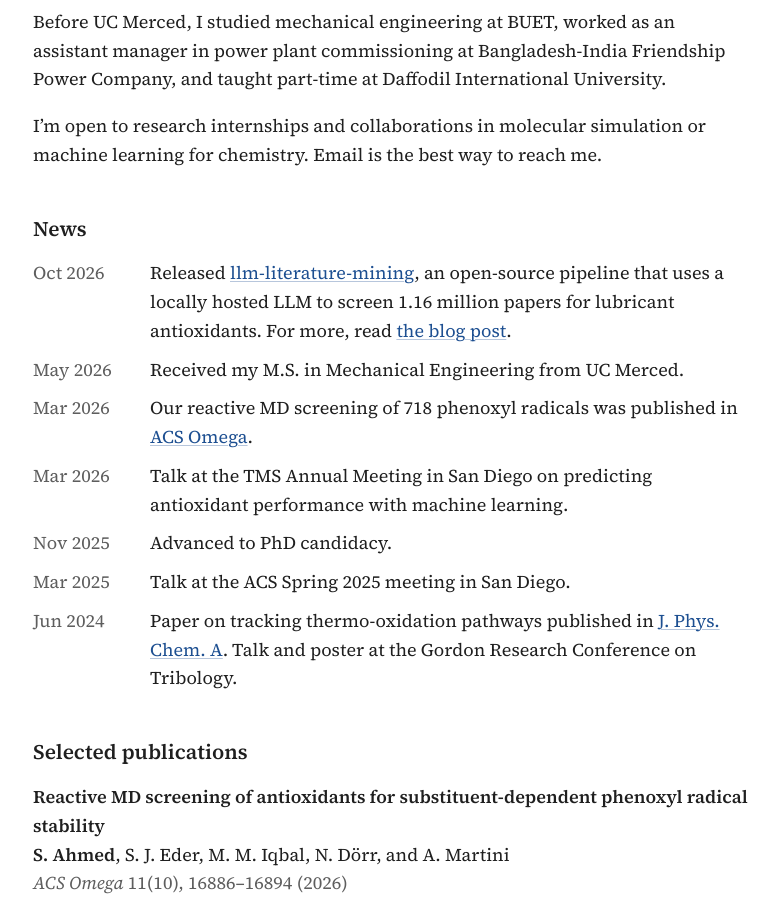
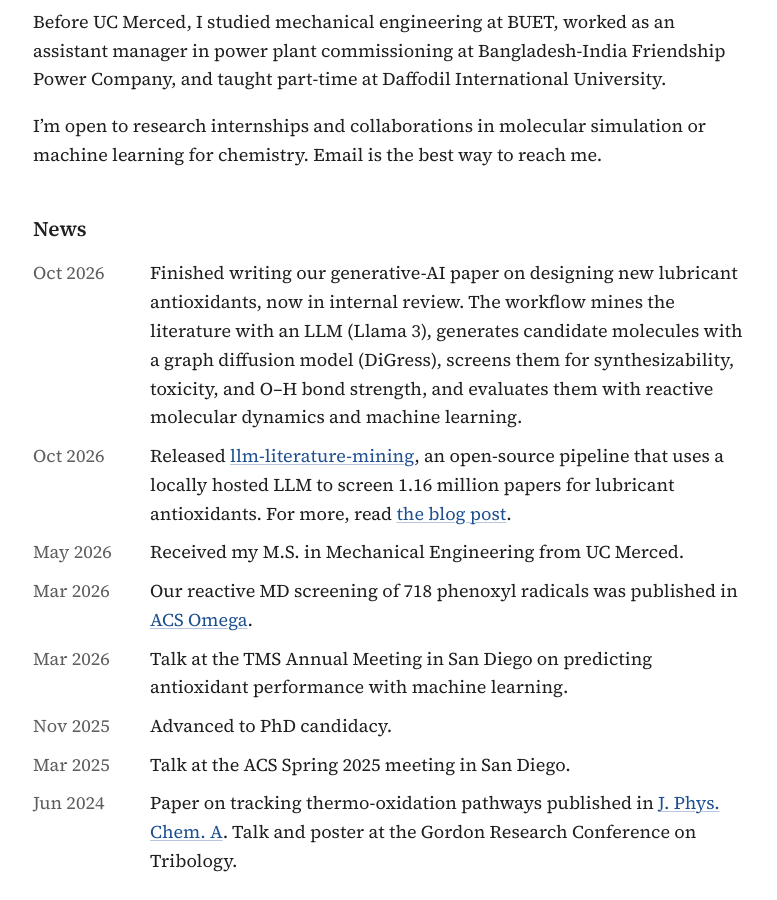
Before and after one commit to sahmed73/sahmed73.github.io, a Jekyll site: the page built from index.md, in a window 1280 px wide and 900 px high, scrolled down 614 px. Shown: the whole window, without its empty margins (247-1024 px from the left). Built offline with Jekyll 4.4.1, drawn with Linux system fonts in a browser that asks for light colours.

Commit message:
Add news item on the generative-AI paper in internal review

```diff
--- a/_data/news.yml
+++ b/_data/news.yml
@@ -1,4 +1,7 @@
 # Newest first. Text is Markdown.
+
+- date: Oct 2026
+  text: Finished writing our generative-AI paper on designing new lubricant antioxidants, now in internal review. The workflow mines the literature with an LLM (Llama 3), generates candidate molecules with a graph diffusion model (DiGress), screens them for synthesizability, toxicity, and O–H bond strength, and evaluates them with reactive molecular dynamics and machine learning.
 
 - date: Oct 2026
   text: Released [llm-literature-mining](https://github.com/sahmed73/llm-literature-mining), an open-source pipeline that uses a locally hosted LLM to screen 1.16 million papers for lubricant antioxidants. For more, read [the blog post](/perspectives/reading-a-million-papers-with-a-local-llm/).
```
